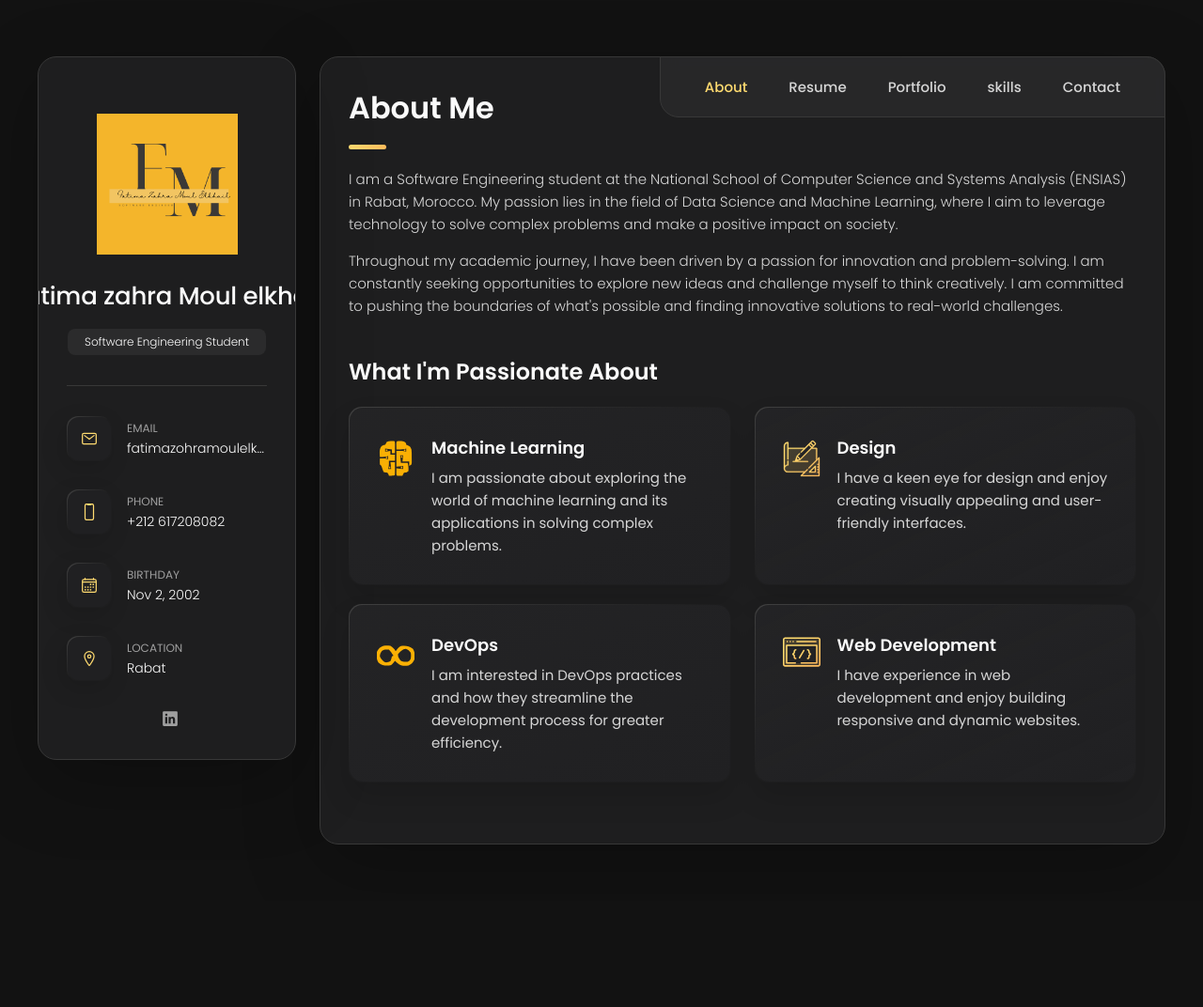
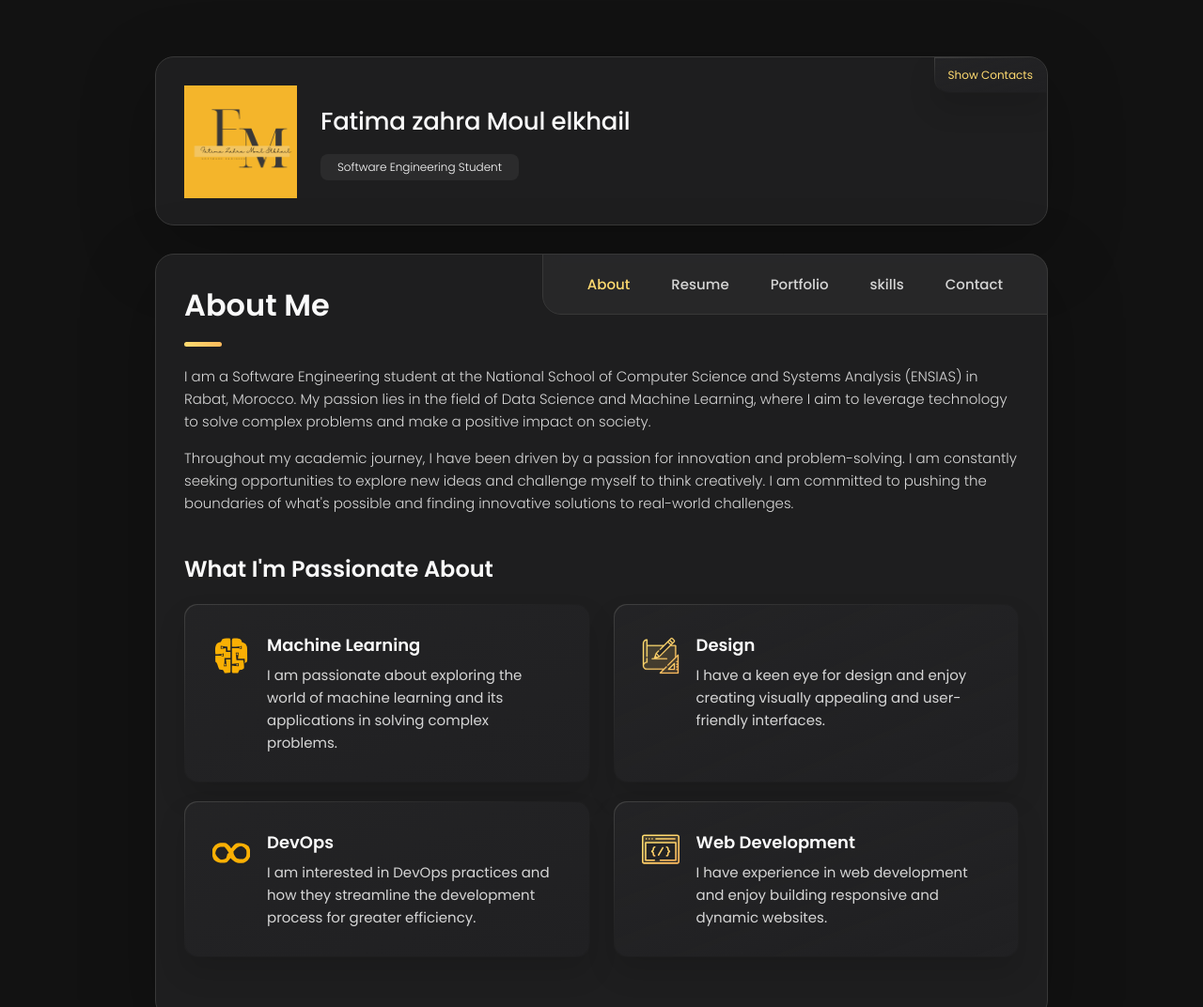
Before and after one commit to fatimamlk/portfolioMlk, a plain HTML site: page index.html in a window 1280 px wide. Shown: the top 1072 px of the page at 94% size. Before the commit the page ends 959 px from the top, so only its background shows below. Drawn offline with nearby package versions, Linux system fonts and the light colour scheme.

Commit message:
Update style.css

```diff
--- a/assets/css/style.css
+++ b/assets/css/style.css
@@ -1763,121 +1763,3 @@ textarea.form-input::-webkit-resizer { display: none; }
 /**
  * responsive larger than 1250px screen
  */
-
-@media (min-width: 1250px) {
-
-  /**
-   * RESET
-   */
-
-  body::-webkit-scrollbar { width: 20px; }
-
-  body::-webkit-scrollbar-track { background: var(--smoky-black); }
-
-  body::-webkit-scrollbar-thumb {
-    border: 5px solid var(--smoky-black);
-    background: hsla(0, 0%, 100%, 0.1);
-    border-radius: 20px;
-    box-shadow: inset 1px 1px 0 hsla(0, 0%, 100%, 0.11),
-                inset -1px -1px 0 hsla(0, 0%, 100%, 0.11);
-  }
-
-  body::-webkit-scrollbar-thumb:hover { background: hsla(0, 0%, 100%, 0.15); }
-
-  body::-webkit-scrollbar-button { height: 60px; }
-
-
-
-  /**
-   * REUSED STYLE
-   */
-
-  .sidebar, article { width: auto; }
-
-  article { min-height: 100%; }
-
-
-
-  /**
-   * MAIN
-   */
-
-  main {
-    max-width: 1200px;
-    margin-inline: auto;
-    display: flex;
-    justify-content: center;
-    align-items: stretch;
-    gap: 25px;
-  }
-
-  .main-content {
-    min-width: 75%;
-    width: 75%;
-    margin: 0;
-  }
-
-
-
-  /**
-   * SIDEBAR
-   */
-
-  .sidebar {
-    position: sticky;
-    top: 60px;
-    width: 300px;
-    max-height: max-content;
-    height: 100%;
-    margin-bottom: 0;
-    padding-top: 60px;
-    z-index: 1;
-  }
-
-  .sidebar-info { flex-direction: column; }
-
-  .avatar-box img { width: 150px; }
-
-  .info-content .name {
-    white-space: nowrap;
-    text-align: center;
-  }
-
-  .info-content .title { margin: auto; }
-
-  .info_more-btn { display: none; }
-
-  .sidebar-info_more {
-    opacity: 1;
-    visibility: visible;
-  }
-
-  .contacts-list { grid-template-columns: 1fr; }
-
-  .contact-info :is(.contact-link) {
-    white-space: nowrap;
-    overflow: hidden;
-    text-overflow: ellipsis;
-  }
-
-  .contact-info :is(.contact-link, time, address) {
-    --fs-7: 14px;
-    font-weight: var(--fw-300);
-  }
-
-  .separator:last-of-type {
-    margin: 15px 0;
-    opacity: 0;
-  }
-
-  .social-list { justify-content: center; }
-
-
-
-  /**
-	 * RESUME
-	 */
-
-  .timeline-text { max-width: 700px; }
-
-}
```
